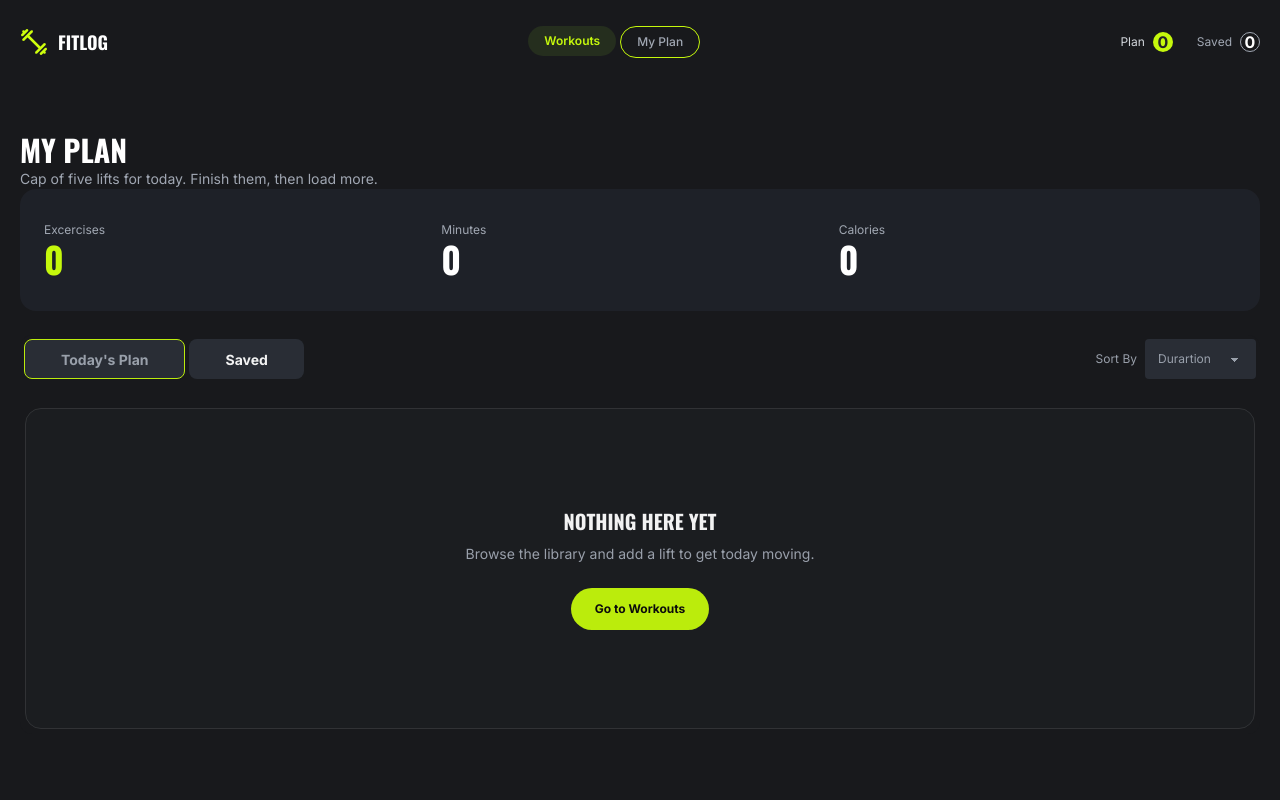
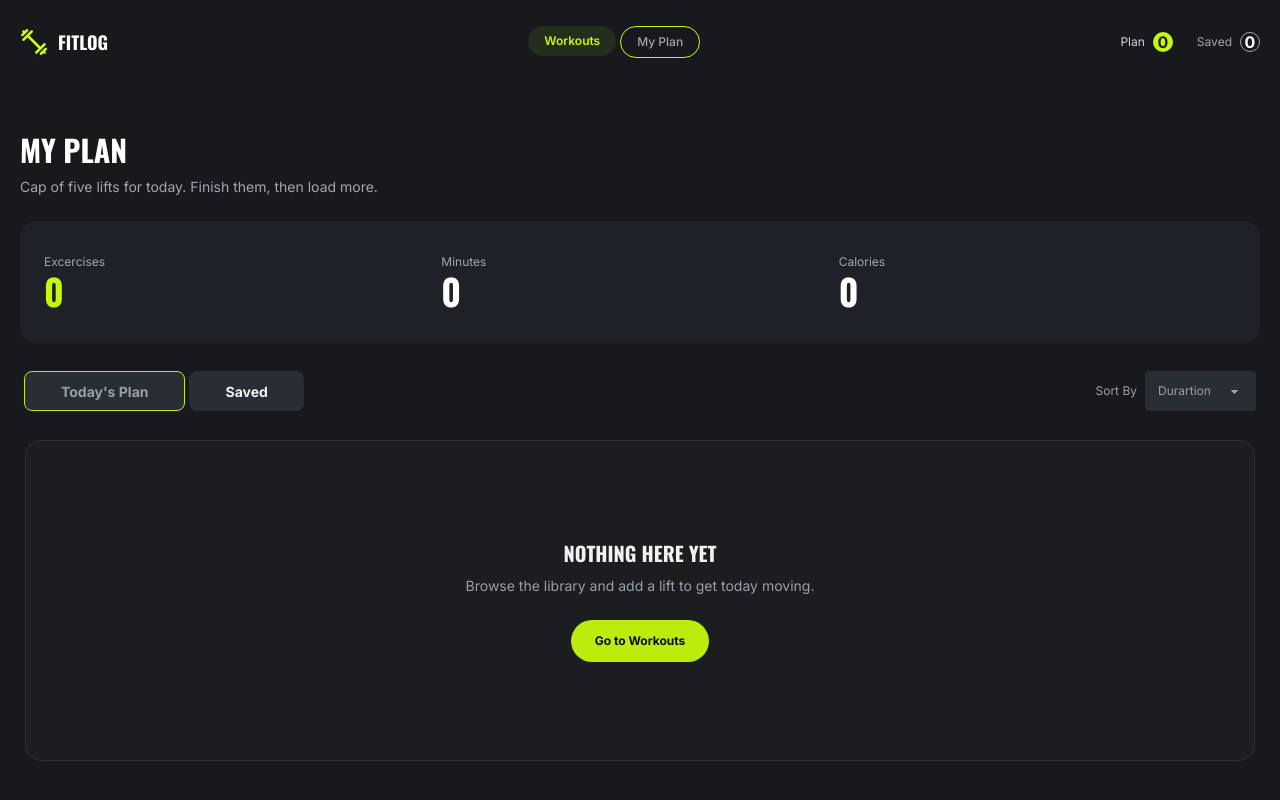
Before and after one commit to shahjalalrafid-dev/fit-log-project, a Next.js app: page /myplanpage in a window 1280 px wide. Shown: the top 800 px of the page. Built offline with nearby package versions, Linux system fonts and the light colour scheme.

Commit message:
Margin Added in My plan Page

```diff
--- a/src/app/myplanpage/page.tsx
+++ b/src/app/myplanpage/page.tsx
@@ -45,7 +45,7 @@ const MyPlanPage = () => {
       <div className='container mx-auto px-5'>
 
         <h2 className='font-oswald font-bold text-3xl text-white'>MY PLAN</h2>
-        <p className='text-offwhite font-inter text-[14px]'>Cap of five lifts for today. Finish them, then load more.</p>
+        <p className='text-offwhite font-inter text-[14px] mt-2 mb-6'>Cap of five lifts for today. Finish them, then load more.</p>
         <div className='bg-[#13161D] px-6 py-8 rounded-2xl'>
           <div className='grid grid-cols-3 '>
             <div>
```
